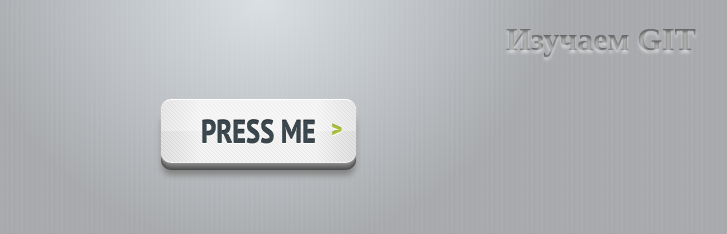
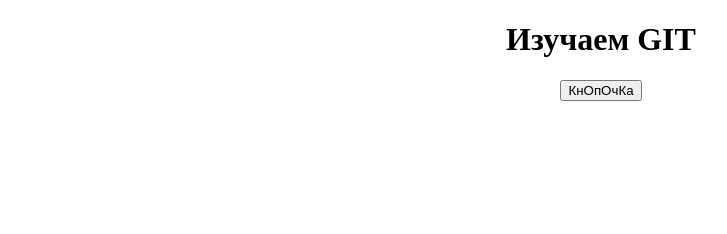
Before and after one commit to arti9/timoshenko_lesson, a plain HTML site: page index.html in a window 1280 px wide. Shown: the whole page, without its empty margins (39-766 px from the left). Drawn offline with nearby package versions, Linux system fonts and the light colour scheme.

Commit message:
кнопка в центре

```diff
--- a/css/1.css
+++ b/css/1.css
@@ -1,163 +1,7 @@
 .text{
 	text-align: center;
-	background-color: #666666;
-    -webkit-background-clip: text;
-    -moz-background-clip: text;
-    background-clip: text;
-    color: transparent;
-    text-shadow: rgba(255,255,255,0.5) 0px 3px 3px;
 	}
-
-body {
-    background: #A7A9AC;
-    background-image: -webkit-gradient(
-        linear,
-        left top,
-        right top,
-        color-stop(.34, rgba(230,237,241,.05)),
-        color-stop(.67, rgba(230,237,241,0)));
-    -webkit-background-size: 5px 5px;
+div button{
+	display: block;
+	margin: 0 auto;
 }
-
-#pagegradient {
-  background-image:
-        -webkit-gradient(
-            radial,
-            50% -50,
-            300,
-            50% 0,
-            0,
-            from(rgba(230, 237, 241, 0)),
-            to(rgba(230, 237, 241, 0.8)));
-
-  height:100%;
-  left:0px;
-  position:absolute;
-  top:0;
-  width: 600px;
-}
-
-.button {
-    position: absolute;
-    top: 100px;
-    left: 200px;
-    display: inline-block;
-    margin: 0 auto;
-
-    -webkit-border-radius: 10px;
-
-    -webkit-box-shadow:
-        0px 3px rgba(128,128,128,1), /* gradient effects */
-        0px 4px rgba(118,118,118,1),
-        0px 5px rgba(108,108,108,1),
-        0px 6px rgba(98,98,98,1),
-        0px 7px rgba(88,88,88,1),
-        0px 8px rgba(78,78,78,1),
-        0px 14px 6px -1px rgba(128,128,128,1); /* shadow */
-
-    -webkit-transition: -webkit-box-shadow .1s ease-in-out;
-}
-
-.button span {
-    background-color: #E8E8E8;
-
-    background-image:
-        /* gloss gradient */
-        -webkit-gradient(
-            linear,
-            left bottom,
-            left top,
-            color-stop(50%,rgba(255,255,255,0)),
-            color-stop(50%,rgba(255,255,255,0.3)),
-            color-stop(100%,rgba(255,255,255,0.2))),
-
-        /* dark outside gradient */
-        -webkit-gradient(
-            linear,
-            left top,
-            right top,
-            color-stop(0%,rgba(210,210,210,0.3)),
-            color-stop(20%,rgba(210,210,210,0)),
-            color-stop(80%,rgba(210,210,210,0)),
-            color-stop(100%,rgba(210,210,210,0.3))),
-
-        /* light inner gradient */
-        -webkit-gradient(
-            linear,
-            left top,
-            right top,
-            color-stop(0%,rgba(255,255,255,0)),
-            color-stop(20%,rgba(255,255,255,0.5)),
-            color-stop(80%,rgba(255,255,255,0.5)),
-            color-stop(100%,rgba(255,255,255,0))),
-
-        /* diagonal line pattern */
-        -webkit-gradient(
-            linear,
-            0% 100%,
-            100% 0%,
-            color-stop(0%,rgba(255,255,255,0)),
-            color-stop(40%,rgba(255,255,255,0)),
-            color-stop(40%,#D2D2D1),
-            color-stop(60%,#D2D2D1),
-            color-stop(60%,rgba(255,255,255,0)),
-            color-stop(100%,rgba(255,255,255,0)));
-
-        -webkit-box-shadow:
-            0px -1px #fff, /* top highlight */
-            0px 1px 1px #FFFFFF; /* bottom edge */
-
-    -webkit-background-size: 100%, 100%, 100%, 4px 4px;
-
-    -webkit-border-radius: 10px;
-    -webkit-transition: -webkit-transform .1s ease-in-out;
-
-    display: inline-block;
-    padding: 10px 40px 10px 40px;
-
-    color: #3A474D;
-    text-transform: uppercase;
-    font-family: 'TradeGothicLTStd-BdCn20','PT Sans Narrow';
-    font-weight: 700;
-    font-size: 32px;
-
-    text-shadow: 0px 1px #fff, 0px -1px #262F33;
-}
-
-        .button span:hover {
-            color: #AEBF3B;
-            text-shadow: 0px -1px #97A63A;
-            cursor: pointer;
-        }
-
-        .button:active {
-            -webkit-box-shadow:
-                0px 3px rgba(128,128,128,1),
-                0px 4px rgba(118,118,118,1),
-                0px 5px rgba(108,108,108,1),
-                0px 6px rgba(98,98,98,1),
-                0px 7px rgba(88,88,88,1),
-                0px 8px rgba(78,78,78,1),
-                0px 10px 2px 0px rgba(128,128,128,.6); /* shadow */
-        }
-
-        .button:active span{
-            -webkit-transform: translate(0, 5px); /* depth of button press */
-        }
-
-    .button span:after {
-        content: ">";
-        display: block;
-        width: 10px;
-        height: 10px;
-
-        position: absolute;
-        right: 14px;
-        top: 12px;
-
-        font-family: 'Cabin';
-        font-weight: 700;
-        color: #AEBF3B;
-        text-shadow: 0px 1px #fff, 0px -1px #97A63A;
-        font-size: 26px;
-    }
--- a/index.html
+++ b/index.html
@@ -3,15 +3,13 @@
 <head>
 	<meta charset="UTF-8">
 	<title>GitHub</title>
-	<link  href="http://fonts.googleapis.com/css?family=PT+Sans+Narrow:regular,bold" rel="stylesheet" type="text/css" >
-	<link  href="http://fonts.googleapis.com/css?family=Cabin:400,500,600,bold" rel="stylesheet" type="text/css" >
 	<link rel="stylesheet" href="./css/1.css">
+	<script src="./js/1.js"></script>
 </head>
 <body>
-	<h1 class="text"> Изучаем GIT</h1>
-	<div id="pagegradient"></div>
-    <a class="button">
-        <span>press me</span>
-    </a>
+	<h1 class="text">Изучаем GIT</h1>
+	<div>
+		<button id="btn">КнОпОчКа</button>
+	</div>
 </body>
 </html>
--- a/js/1.js
+++ b/js/1.js
@@ -0,0 +1,3 @@
+window.onload = function() {
+    document.querySelector('#btn').onclick = function(){alert('Нажата кнопка');}
+  };
```
